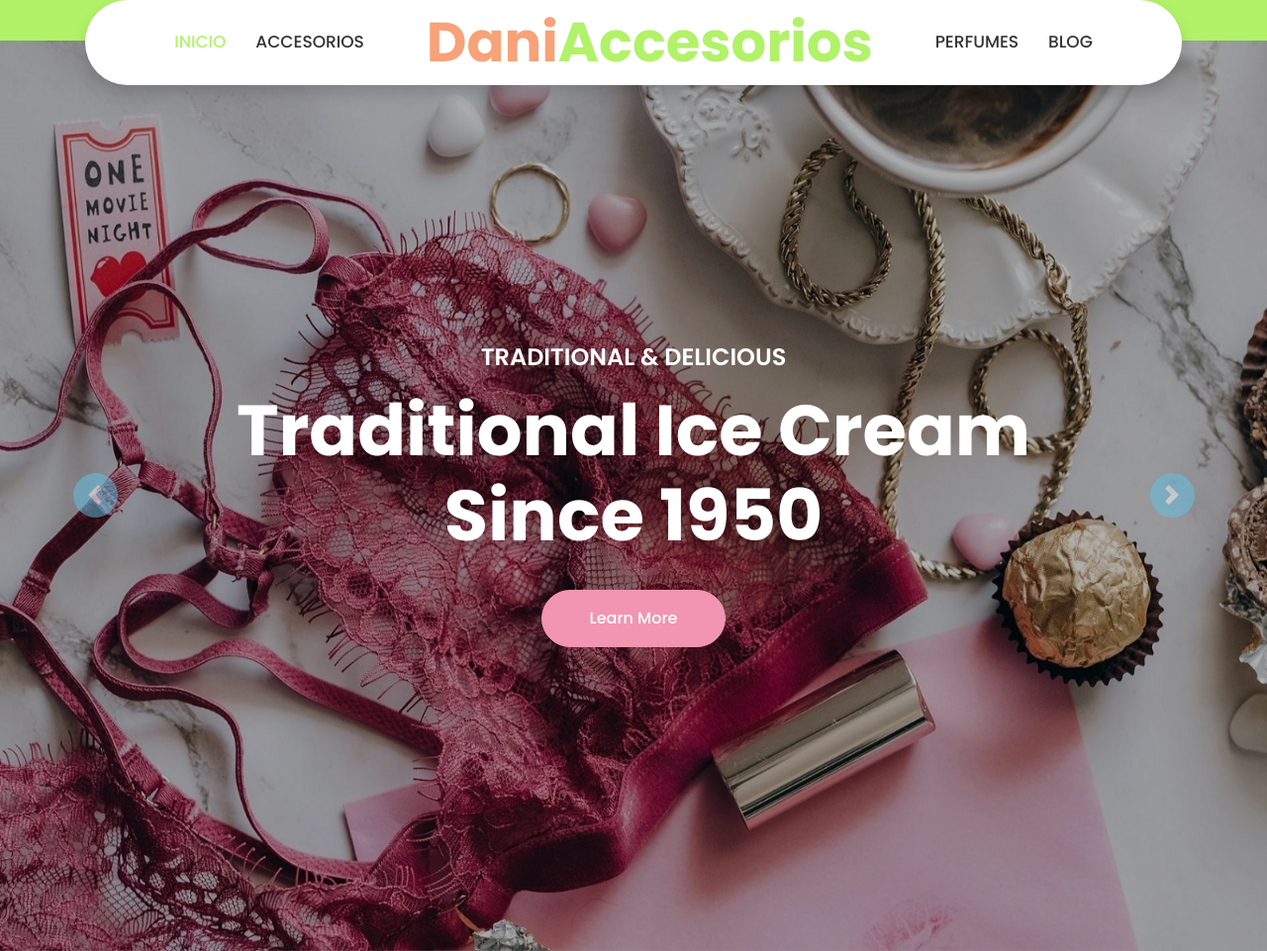
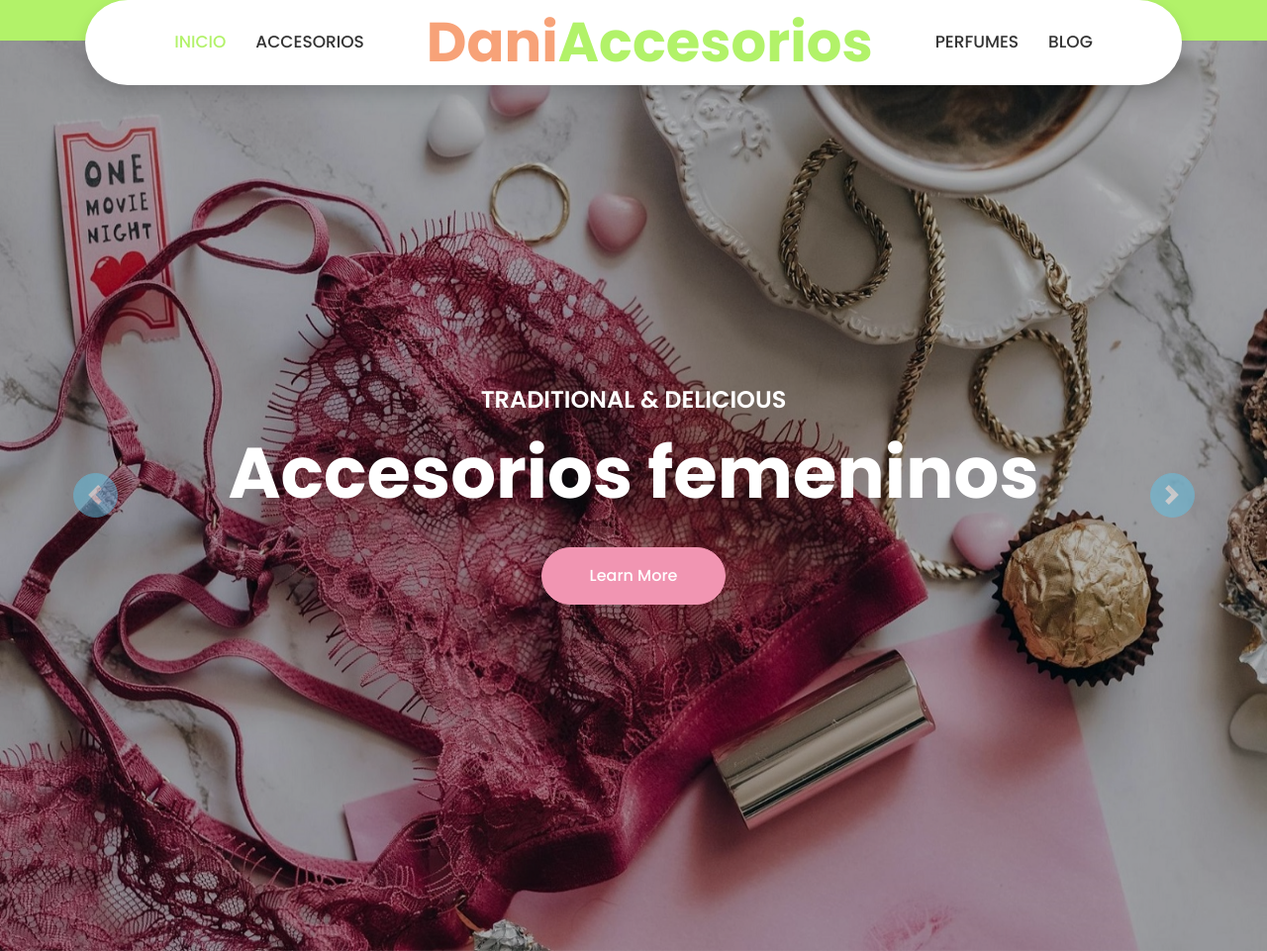
Before and after one commit to JoseManuelMestra/DANI, a plain HTML site: page index.html in a window 1280 px wide. Shown: the top 961 px of the page at 99% size. Drawn offline with nearby package versions, Linux system fonts and the light colour scheme.

Commit message:
Update index.html

```diff
--- a/index.html
+++ b/index.html
@@ -103,7 +103,7 @@
                     <div class="carousel-caption d-flex flex-column align-items-center justify-content-center">
                         <div class="p-3" style="max-width: 900px;">
                             <h4 class="text-white text-uppercase mb-md-3">Traditional & Delicious</h4>
-                            <h1 class="display-3 text-white mb-md-4">Traditional Ice Cream Since 1950</h1>
+                            <h1 class="display-3 text-white mb-md-4">Accesorios femeninos</h1>
                             <a href="" class="btn btn-primary py-md-3 px-md-5 mt-2">Learn More</a>
                         </div>
                     </div>
```
